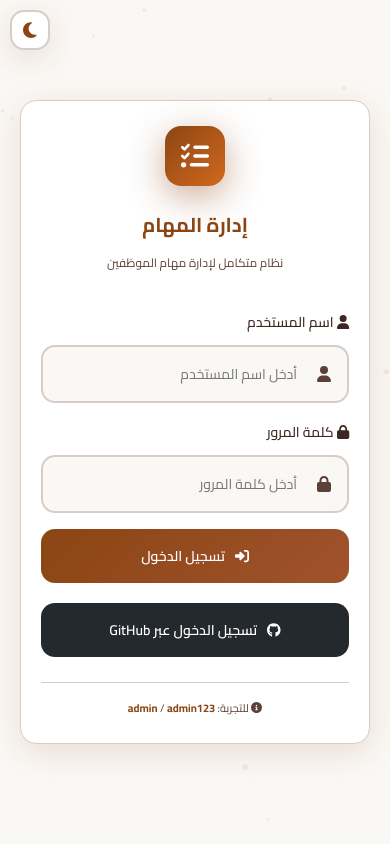
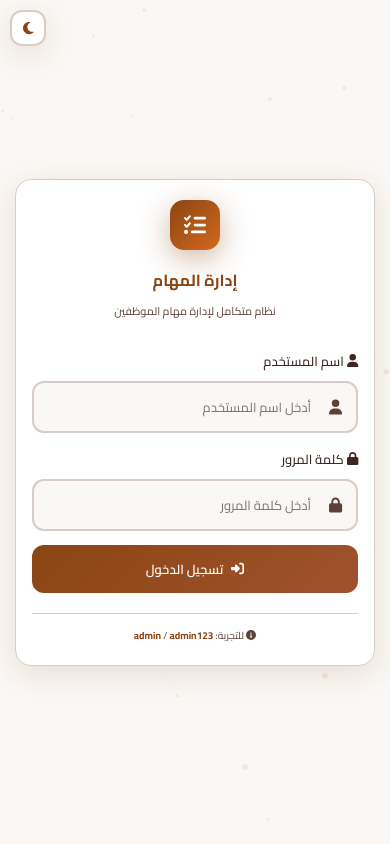
Before and after one commit to Amal-10a/task_manager, a Flask app: page /login in a window 390 px wide. Run offline with Flask 3, Linux system fonts and the light colour scheme.

Commit message:
Remove GitHub login button and improve mobile responsive design

```diff
--- a/static/css/style.css
+++ b/static/css/style.css
@@ -33,6 +33,11 @@
     font-family: 'Cairo', sans-serif;
 }
 
+html, body {
+    width: 100%;
+    overflow-x: hidden;
+}
+
 body {
     background: var(--bg);
     min-height: 100vh;
@@ -63,11 +68,11 @@ body {
 /* Login Container */
 .login-container {
     background: var(--card-bg);
-    padding: 45px 40px;
-    border-radius: 24px;
+    padding: 35px 25px;
+    border-radius: 20px;
     box-shadow: var(--shadow);
     width: 100%;
-    max-width: 420px;
+    max-width: 400px;
     position: relative;
     z-index: 1;
     animation: slideUp 0.6s ease;
@@ -89,43 +94,43 @@ body {
 /* Logo */
 .logo {
     text-align: center;
-    margin-bottom: 35px;
+    margin-bottom: 28px;
 }
 
 .logo-icon {
-    width: 90px;
-    height: 90px;
+    width: 70px;
+    height: 70px;
     background: linear-gradient(135deg, var(--primary) 0%, var(--secondary) 100%);
-    border-radius: 24px;
+    border-radius: 18px;
     display: flex;
     align-items: center;
     justify-content: center;
-    margin: 0 auto 20px;
-    font-size: 40px;
+    margin: 0 auto 15px;
+    font-size: 32px;
     color: white;
-    box-shadow: 0 10px 30px rgba(139, 69, 19, 0.35);
+    box-shadow: 0 8px 24px rgba(139, 69, 19, 0.3);
     animation: pulse 2s infinite ease-in-out;
 }
 
 @keyframes pulse {
     0%, 100% {
-        box-shadow: 0 10px 30px rgba(139, 69, 19, 0.35);
+        box-shadow: 0 8px 24px rgba(139, 69, 19, 0.3);
     }
     50% {
-        box-shadow: 0 10px 40px rgba(139, 69, 19, 0.5);
+        box-shadow: 0 8px 32px rgba(139, 69, 19, 0.45);
     }
 }
 
 .logo h1 {
     color: var(--primary);
-    font-size: 28px;
+    font-size: 24px;
     font-weight: 700;
-    margin-bottom: 8px;
+    margin-bottom: 6px;
 }
 
 .logo p {
     color: var(--text-secondary);
-    font-size: 14px;
+    font-size: 13px;
 }
 
 /* Input Wrapper */
@@ -135,32 +140,32 @@ body {
 
 .input-wrapper .input-icon {
     position: absolute;
-    right: 18px;
+    right: 16px;
     top: 50%;
     transform: translateY(-50%);
     color: var(--text-secondary);
-    font-size: 16px;
+    font-size: 15px;
 }
 
 .input-wrapper input {
-    padding-right: 50px !important;
+    padding-right: 45px !important;
 }
 
 /* Forms */
 .form-group {
-    margin-bottom: 22px;
+    margin-bottom: 18px;
 }
 
 .form-group label {
     display: block;
-    margin-bottom: 10px;
+    margin-bottom: 8px;
     color: var(--text);
     font-weight: 500;
-    font-size: 14px;
+    font-size: 13px;
 }
 
 .form-group label i {
-    margin-left: 8px;
+    margin-left: 6px;
     color: var(--primary);
 }
 
@@ -168,10 +173,10 @@ body {
 .form-group select,
 .form-group textarea {
     width: 100%;
-    padding: 16px 18px;
+    padding: 14px 16px;
     border: 2px solid var(--border);
-    border-radius: 14px;
-    font-size: 15px;
+    border-radius: 12px;
+    font-size: 14px;
     background: var(--bg);
     color: var(--text);
     transition: all 0.3s ease;
@@ -188,12 +193,12 @@ body {
 
 /* Buttons */
 .btn {
-    padding: 16px 24px;
+    padding: 14px 20px;
     background: linear-gradient(135deg, var(--primary) 0%, var(--primary-light) 100%);
     color: white;
     border: none;
-    border-radius: 14px;
-    font-size: 16px;
+    border-radius: 12px;
+    font-size: 15px;
     font-weight: 600;
     cursor: pointer;
     transition: all 0.3s ease;
@@ -202,18 +207,19 @@ body {
     display: inline-flex;
     align-items: center;
     justify-content: center;
-    gap: 10px;
+    gap: 8px;
+    width: 100%;
 }
 
 .btn:hover {
     background: linear-gradient(135deg, var(--primary-dark) 0%, var(--primary) 100%);
     transform: translateY(-2px);
-    box-shadow: 0 8px 20px rgba(139, 69, 19, 0.3);
+    box-shadow: 0 6px 16px rgba(139, 69, 19, 0.25);
 }
 
 .btn-small {
-    padding: 10px 16px;
-    font-size: 13px;
+    padding: 10px 14px;
+    font-size: 12px;
 }
 
 .btn-danger {
@@ -264,20 +270,20 @@ body {
 /* Theme Toggle */
 .theme-toggle {
     position: fixed;
-    top: 20px;
-    left: 20px;
+    top: 15px;
+    left: 15px;
     background: var(--card-bg);
     border: 2px solid var(--border);
-    padding: 14px;
-    border-radius: 14px;
+    padding: 12px;
+    border-radius: 12px;
     cursor: pointer;
     box-shadow: var(--shadow);
     color: var(--primary);
-    font-size: 18px;
+    font-size: 16px;
     z-index: 100;
     transition: all 0.3s ease;
-    width: 50px;
-    height: 50px;
+    width: 44px;
+    height: 44px;
     display: flex;
     align-items: center;
     justify-content: center;
@@ -293,16 +299,16 @@ body {
 /* Demo Info */
 .demo-info {
     text-align: center;
-    margin-top: 25px;
-    padding-top: 20px;
+    margin-top: 20px;
+    padding-top: 16px;
     border-top: 1px solid var(--border);
     color: var(--text-secondary);
-    font-size: 13px;
+    font-size: 12px;
 }
 
 .demo-info i {
     color: var(--primary);
-    margin-left: 5px;
+    margin-left: 4px;
 }
 
 .demo-info strong {
@@ -1052,62 +1072,63 @@ tr:hover {
     }
 
     .nav-menu a {
-        padding: 12px 8px;
-        font-size: 11px;
+        padding: 10px 6px;
+        font-size: 10px;
         flex-direction: column;
-        gap: 4px;
+        gap: 3px;
     }
 
     .nav-menu a i {
         width: auto;
-        font-size: 18px;
+        font-size: 16px;
     }
 
     .main-content {
-        padding: 15px;
+        padding: 12px;
         padding-bottom: 100px;
     }
 
     .header {
         flex-direction: column;
-        gap: 15px;
+        gap: 10px;
         align-items: flex-start;
     }
 
     .header h1 {
-        font-size: 18px;
+        font-size: 16px;
     }
 
     .theme-toggle {
         position: absolute;
         top: 10px;
         left: 10px;
-        width: 40px;
-        height: 40px;
-        padding: 10px;
+        width: 36px;
+        height: 36px;
+        padding: 8px;
+        font-size: 14px;
     }
 
     .stats-grid {
         grid-template-columns: repeat(2, 1fr);
-        gap: 10px;
+        gap: 8px;
     }
 
     .stat-card {
-        padding: 15px;
+        padding: 14px 10px;
     }
 
     .stat-card .icon {
-        width: 40px;
-        height: 40px;
-        font-size: 18px;
+        width: 36px;
+        height: 36px;
+        font-size: 16px;
     }
 
     .stat-card .value {
-        font-size: 24px;
+        font-size: 20px;
     }
 
     .stat-card .label {
-        font-size: 11px;
+        font-size: 10px;
     }
 
     .quick-actions {
@@ -1116,8 +1137,8 @@ tr:hover {
 
     .btn {
         width: 100%;
-        padding: 14px 20px;
-        font-size: 14px;
+        padding: 12px 16px;
+        font-size: 13px;
     }
 
     .form-row {
@@ -1129,72 +1150,73 @@ tr:hover {
     }
 
     body {
-        padding: 15px;
+        padding: 10px;
     }
 
     .login-container {
-        padding: 25px 20px;
+        padding: 24px 18px;
         border-radius: 16px;
+        max-width: 100%;
     }
 
     .logo-icon {
-        width: 60px;
-        height: 60px;
-        font-size: 28px;
-        border-radius: 16px;
+        width: 56px;
+        height: 56px;
+        font-size: 26px;
+        border-radius: 14px;
     }
 
     .logo h1 {
-        font-size: 20px;
+        font-size: 18px;
     }
 
     .logo p {
-        font-size: 12px;
+        font-size: 11px;
     }
 
     .form-group {
-        margin-bottom: 16px;
+        margin-bottom: 14px;
     }
 
     .form-group input,
     .form-group select,
     .form-group textarea {
-        padding: 14px 16px;
-        font-size: 14px;
+        padding: 12px 14px;
+        font-size: 13px;
     }
 
     .demo-info {
-        font-size: 11px;
-        padding-top: 15px;
+        font-size: 10px;
+        padding-top: 12px;
     }
 
     .tasks-grid {
         grid-template-columns: 1fr;
-        gap: 15px;
+        gap: 12px;
     }
 
     .task-card {
-        padding: 16px;
+        padding: 14px;
     }
 
     .task-header {
         flex-direction: column;
-        gap: 8px;
+        gap: 6px;
     }
 
     .task-title {
-        font-size: 14px;
+        font-size: 13px;
     }
 
     .task-info {
         flex-direction: column;
-        gap: 8px;
+        gap: 6px;
     }
 
     #addTaskModal > div {
         width: 95% !important;
-        padding: 20px !important;
-        margin: 10px;
+        padding: 16px !important;
+        margin: 8px;
     }
 
     .alert-card {
@@ -1236,14 +1289,29 @@ tr:hover {
     .stat-card {
         flex-direction: row;
         text-align: right;
+        padding: 12px;
     }
 
     .stat-card .icon {
-        margin: 0 15px 0 0;
+        margin: 0 12px 0 0;
+    }
+
+    .login-container {
+        padding: 20px 16px;
+    }
+
+    .logo-icon {
+        width: 50px;
+        height: 50px;
+        font-size: 22px;
+    }
+
+    .logo h1 {
+        font-size: 16px;
+    }
+
+    .btn {
+        padding: 12px 14px;
+        font-size: 13px;
     }
 }
-
-/* GitHub Login Button */
-.github-login { margin-top: 20px; text-align: center; }
-.btn-github { background: #24292e; color: white; width: 100%; }
-.btn-github:hover { background: #1b1f23; }
--- a/templates/login.html
+++ b/templates/login.html
@@ -11,9 +11,10 @@
             display: flex;
             align-items: center;
             justify-content: center;
-            padding: 20px;
+            padding: 15px;
             position: relative;
             overflow: hidden;
+            min-height: 100vh;
         }
     </style>
 </head>
@@ -74,13 +75,6 @@
             </button>
         </form>
 
-        <div class="github-login">
-            <a href="{{ url_for('github_login') }}" class="btn btn-github">
-                <i class="fab fa-github"></i>
-                تسجيل الدخول عبر GitHub
-            </a>
-        </div>
-
         <div class="demo-info">
             <p><i class="fas fa-info-circle"></i> للتجربة: <strong>admin</strong> / <strong>admin123</strong></p>
         </div>
```
Also changed, not shown: other parts of static/css/style.css (+182 -137 lines).
